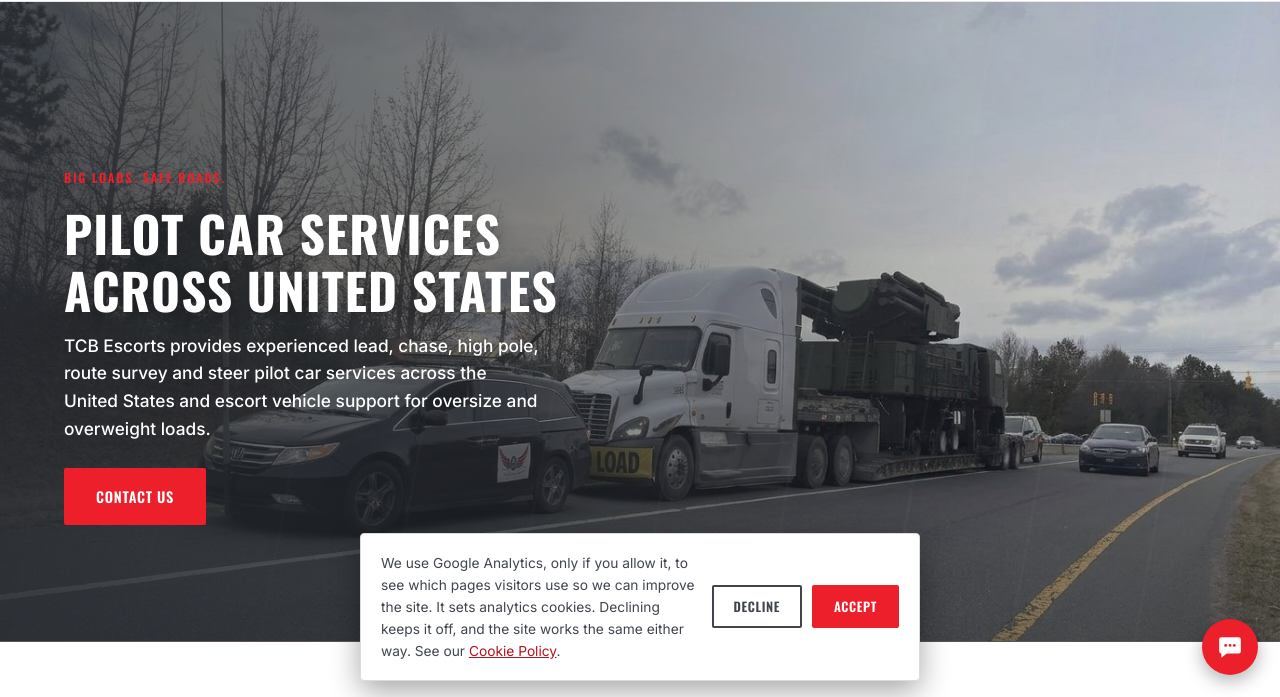
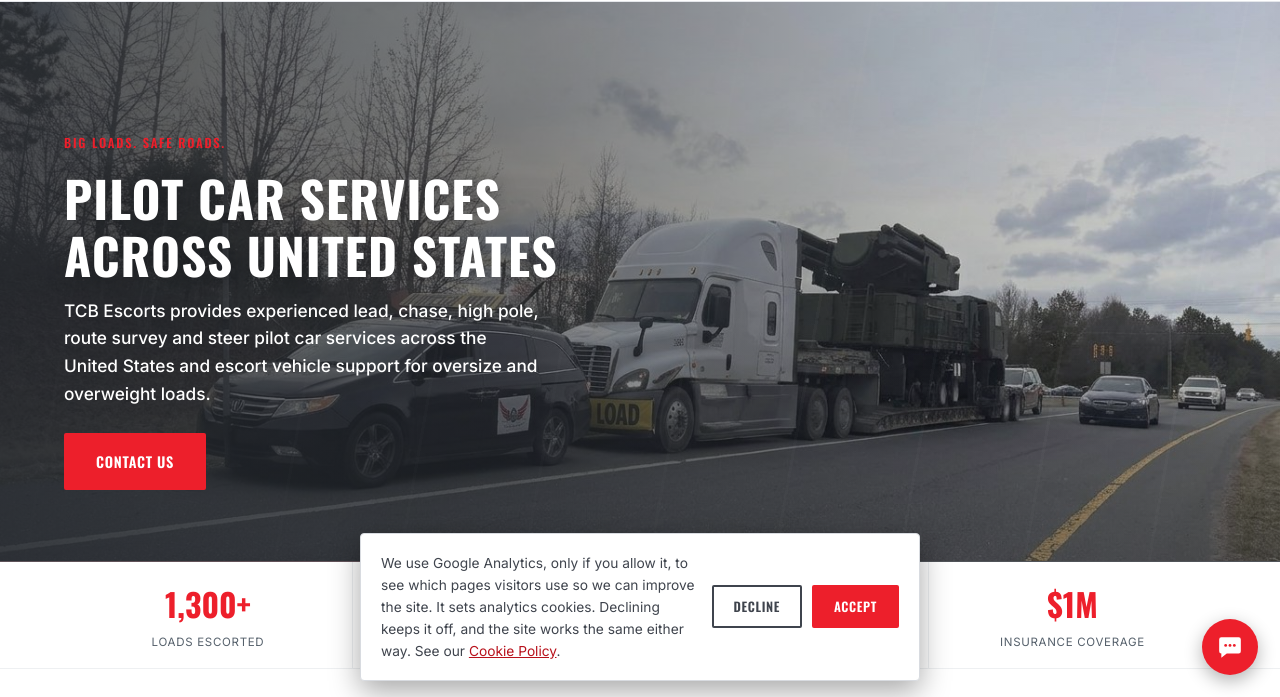
Before and after one commit to tcbescorts-lgtm/tcb-escorts-website, a plain HTML site: page index.html in a window 1280 px wide. Shown: the part 103-800 px from the top of the page. Drawn offline with nearby package versions, Linux system fonts and the light colour scheme.

Commit message:
Add files via upload

```diff
--- a/script.js
+++ b/script.js
@@ -181,6 +181,37 @@
     }
   });
 
+
+  /* ---------------- Count-up numbers ---------------- */
+  (function () {
+    var nums = document.querySelectorAll(".stats-grid .stat b");
+    if (!nums.length) return;
+    var reduce = window.matchMedia && window.matchMedia("(prefers-reduced-motion: reduce)").matches;
+    function run(el) {
+      var txt = el.getAttribute("data-final") || el.textContent;
+      el.setAttribute("data-final", txt);
+      var m = txt.match(/^(\D*)([\d,]+)(.*)$/);
+      if (!m || reduce) return;
+      var target = parseInt(m[2].replace(/,/g, ""), 10), start = null, dur = 1600;
+      function fmt(n) { return m[2].indexOf(",") > -1 ? n.toLocaleString("en-US") : String(n); }
+      function step(t) {
+        if (start === null) start = t;
+        var p = Math.min((t - start) / dur, 1), e = 1 - Math.pow(1 - p, 3);
+        el.textContent = m[1] + fmt(Math.round(target * e)) + m[3];
+        if (p < 1) requestAnimationFrame(step); else el.textContent = txt;
+      }
+      el.textContent = m[1] + "0" + m[3];
+      requestAnimationFrame(step);
+    }
+    if (!("IntersectionObserver" in window)) return;
+    var io = new IntersectionObserver(function (entries) {
+      entries.forEach(function (en) {
+        if (en.isIntersecting) { run(en.target); io.unobserve(en.target); }
+      });
+    }, { threshold: 0.6 });
+    nums.forEach(function (n) { io.observe(n); });
+  })();
+
   /* ---------------- Current year in footer ---------------- */
   var yearEl = document.getElementById("year");
   if (yearEl) {
@@ -243,7 +274,7 @@
         },
         { once: true }
       );
-      heroImg.src = "hero-bg.jpg";
+      heroImg.src = "hero-black-van-truck.jpg";
       if (heroImg.complete && heroImg.naturalWidth > 0) {
         heroImg.classList.add("is-visible");
       }
--- a/style.css
+++ b/style.css
@@ -2626,3 +2626,18 @@
 .cert-col a { color: var(--white); text-decoration: underline; }
 @media (max-width: 768px) { .cert-head { flex-direction: column; align-items: flex-start; } .cert-cols { grid-template-columns: 1fr; } }
 .hero { --hero-media-position: center 60%; }
+
+/* Round 9: tighter spacing */
+section { padding: 56px 0; }
+.stats-strip { padding: 0; }
+.stats-grid .stat { padding: 16px 10px; }
+.stats-grid .stat span { margin-top: 4px; font-size: 0.72rem; }
+.hero { min-height: 560px; padding: 130px 0 70px; }
+.section-head { margin-bottom: 28px; }
+.cta-band { padding: 44px 0; }
+@media (max-width: 768px) {
+  section { padding: 36px 0; }
+  .stats-strip { padding: 0; }
+  .hero { min-height: 480px; padding: 100px 0 50px; }
+  .stats-grid .stat { padding: 12px 8px; }
+}
```
Also changed, not shown: hero-black-van-truck.jpg (added).
